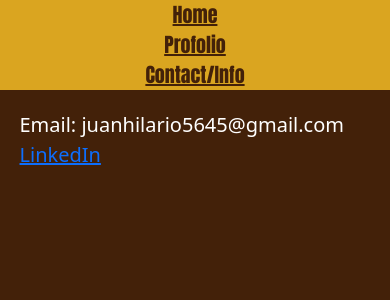
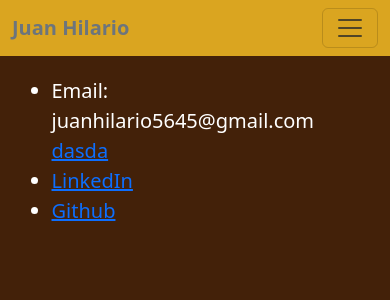
Before and after one commit to Juan-Hilario/PersonalWebsite, a Django app: page /ContactInfo in a window 390 px wide. Shown: the top 300 px of the page. Run offline with Django 4.2, Linux system fonts and the light colour scheme.

Commit message:
Added BootStrap NavBar
Made the navigation links into an actual NavBar that has a collapse toggle button when on smaller screens. Some more work needs to done on the theme though.

```diff
--- a/PersonalWebsite/PersonalWebsite/urls.py
+++ b/PersonalWebsite/PersonalWebsite/urls.py
@@ -20,6 +20,6 @@ from htmlManager import views
 urlpatterns = [
     path('admin/', admin.site.urls),
     path('', views.index, name="index"),
-    path('Profolio',views.profolio, name="profolio"),
+    path('Portfolio',views.portfolio, name="portfolio"),
     path('ContactInfo',views.contactInfo, name="contactInfo")
 ]
--- a/PersonalWebsite/htmlManager/templates/htmlManager/ContactInfo.html
+++ b/PersonalWebsite/htmlManager/templates/htmlManager/ContactInfo.html
@@ -1,10 +1,12 @@
 {% extends "htmlManager/layout.html" %}
 
 {% block p %}
-<p style="color: white; font-size: 20px; margin-left: 5%;margin-right: 5%; margin-top:5%">
 
-    Email: juanhilario5645@gmail.com<br>
-   <a href="https://www.linkedin.com/in/juan-hilario-884b0b23a/">LinkedIn</a>
+<ul style="color: white; font-size: 20px; margin-left: 5%;margin-right: 5%; margin-top:5%;">
+    <li>Email: juanhilario5645@gmail.com <a href="mailto:uanhilario5645@gmail.com">dasda</a></li>
+    <li><a href="https://www.linkedin.com/in/juan-hilario-884b0b23a/">LinkedIn</a></li>
+    <li><a href="https://github.com/Juan-Hilario?tab=overview&from=2024-01-01&to=2024-01-03">Github</a></li>
+</ul>
 
-</p>
+
 {% endblock %}
--- a/PersonalWebsite/htmlManager/templates/htmlManager/layout.html
+++ b/PersonalWebsite/htmlManager/templates/htmlManager/layout.html
@@ -8,11 +8,49 @@
     </head>
     <body style="background-color:#432109">
         <script src="https://cdn.jsdelivr.net/npm/bootstrap@5.3.2/dist/js/bootstrap.bundle.min.js" integrity="sha384-C6RzsynM9kWDrMNeT87bh95OGNyZPhcTNXj1NW7RuBCsyN/o0jlpcV8Qyq46cDfL" crossorigin="anonymous"></script>
-        <div class="row" id="sitelinks" style="background-color: goldenrod;">
-            <div class="col-md-4 col-sm-2 text-center"><a href={% url 'index' %} class="navigation" >Home</a></div>
-            <div class="col-md-4 col-sm-2 text-center"><a class="navigation"  href={% url 'profolio' %}>Profolio</a></div>
-            <div class="col-md-4 col-sm-4 text-center"><a class="navigation"  href={% url 'contactInfo' %} >Contact/Info</a></div>
-        </div>
+        <!-- <div class="container-fluid">
+            <div class="row" id="sitelinks" style="background-color: goldenrod;">
+                <div class="col-md-4 col-sm-2 "><a href={% url 'index' %} class="navigation" >Home</a></div>
+                <div class="col-md-4 col-sm-2 "><a class="navigation"  href={% url 'portfolio' %}>Portfolio</a></div>
+                <div class="col-md-4 col-sm-4 "><a class="navigation"  href={% url 'contactInfo' %} >Contact/Info</a></div>
+            </div>
+        </div> -->
+        <!-- navbar -->
+        <nav class="navbar navbar-expand-md  navbar-light" style="background-color: goldenrod;">
+            <div class="container-xxl">
+                <a class="navbar-brand" href="#">
+                    <span class="fw-bold text-secondary">
+                        Juan Hilario
+                    </span>
+                </a>
+                <!-- collapse toggle -->
+                <button class="navbar-toggler" type="button" data-bs-toggle="collapse" data-bs-target="#main-nav"
+                aria-controls="main-nav" arai-expanded="false" aria-label="Toggle navigation">
+                    <span class="navbar-toggler-icon"></span>
+                </button>
+
+              <div class="collapse navbar-collapse justify-content-start align-center" id="main-nav">
+                <ul class="navbar-nav">
+                    <li class="nav-item">
+                        <a class="nav-link active" href="{% url 'index' %}">
+                            Home
+                        </a>
+                    </li>
+                    <li class="nav-item">
+                        <a class="nav-link active" href="{% url 'portfolio' %}">
+                            Porfolio
+                        </a>
+                    </li>
+                    <li class="nav-item">
+                        <a class="nav-link active" href="{% url 'contactInfo' %}">
+                            Contact/Info
+                        </a>
+                    </li>
+                </ul>
+              </div>
+            </div>
+          </nav>
+
         {% block p %}
 
         {% endblock %}
--- a/PersonalWebsite/htmlManager/views.py
+++ b/PersonalWebsite/htmlManager/views.py
@@ -6,9 +6,9 @@ def index(request):
    return render(request, "htmlManager/Home.html",
                  {"title": "Home"})
 
-def profolio(request):
-   return render(request, "htmlManager/Profolio.html",
-                 {"title": "Profolio"})
+def portfolio(request):
+   return render(request, "htmlManager/Portfolio.html",
+                 {"title": "Portfolio"})
 
 def contactInfo(request):
    return render(request, "htmlManager/ContactInfo.html",
```
Also changed, not shown: PersonalWebsite/htmlManager/templates/htmlManager/Portfolio.html (renamed from PersonalWebsite/htmlManager/templates/htmlManager/Profolio.html).
